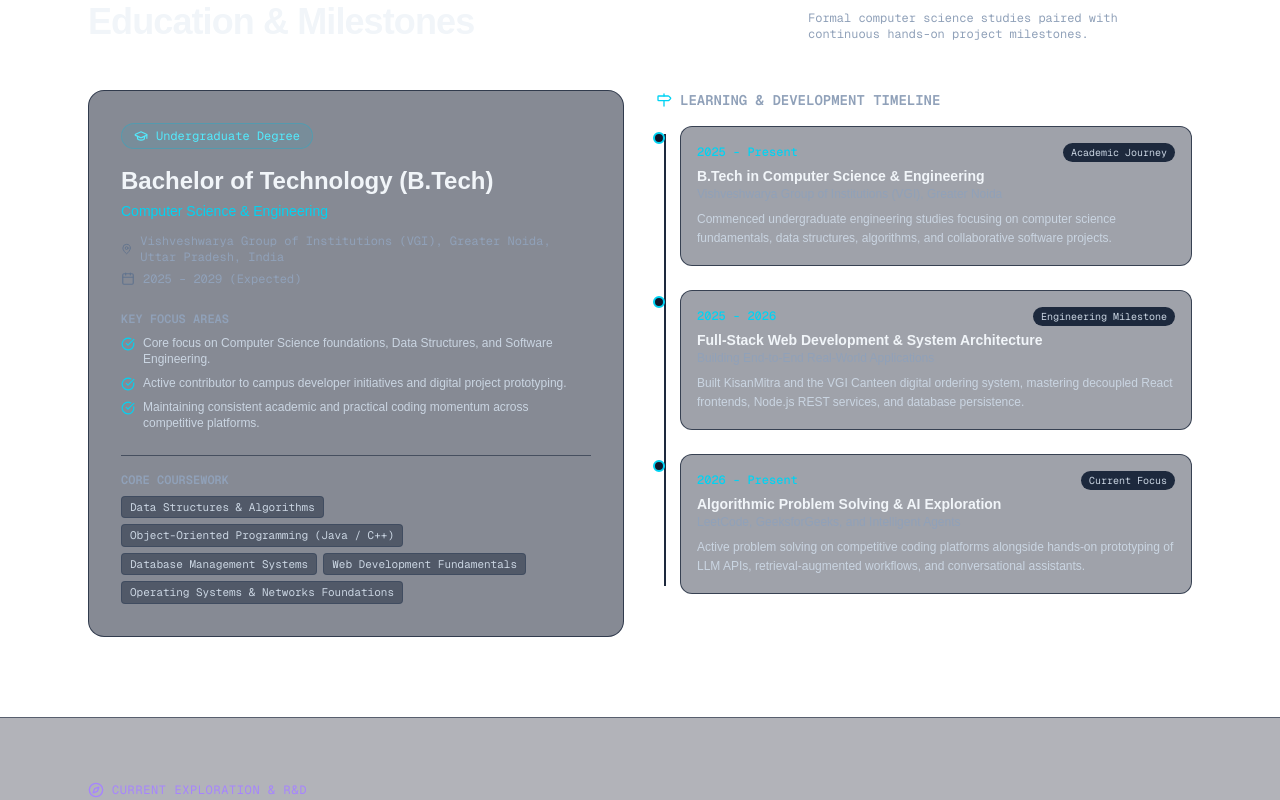
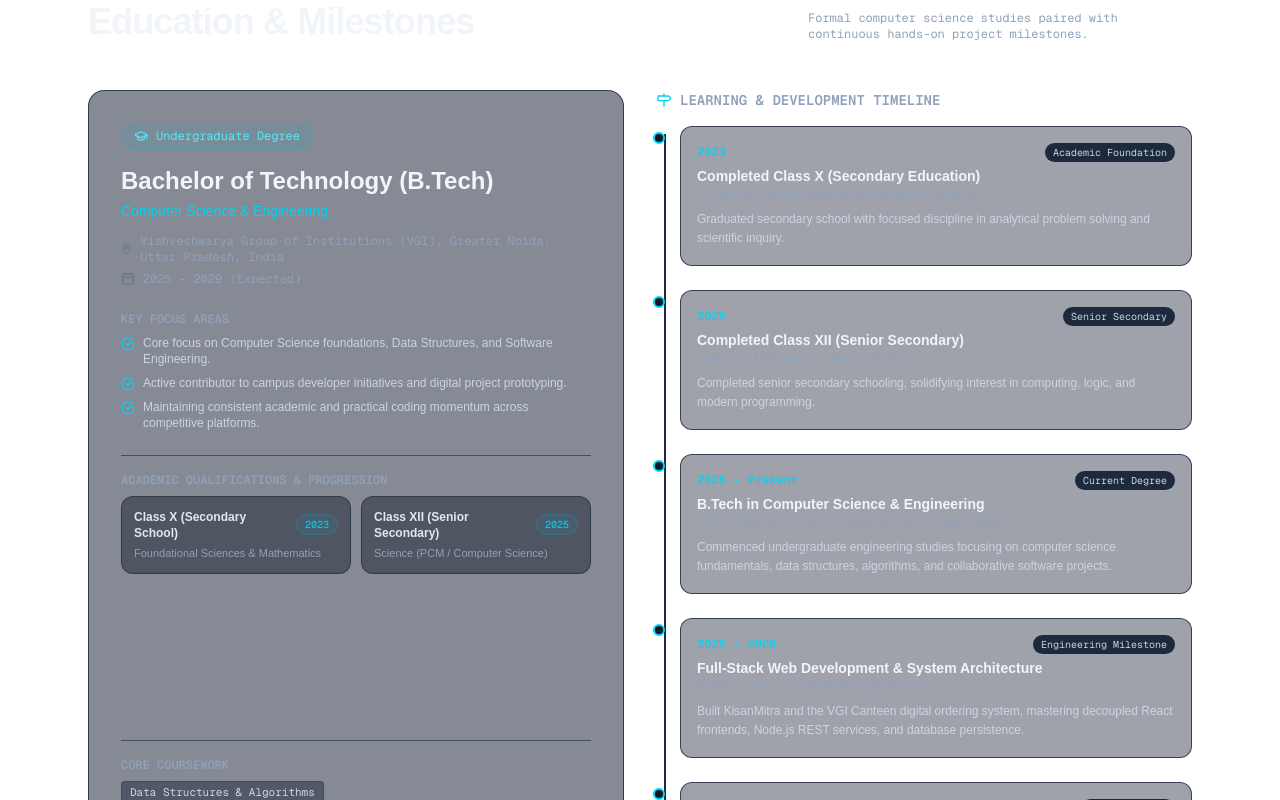
Before and after one commit to nikhil007-git/portfolio, a Next.js app: page / in a window 1280 px wide. Shown: the part 4800-5600 px from the top of the page. Built offline with nearby package versions, Linux system fonts and the light colour scheme; no server answers.

Commit message:
feat: add 10th (2023) and 12th (2025) education milestones and qualifications

```diff
--- a/src/components/education/EducationSection.tsx
+++ b/src/components/education/EducationSection.tsx
@@ -64,6 +64,35 @@ export function EducationSection() {
                   </div>
                 ))}
               </div>
+
+              {/* Academic Progression: 10th & 12th */}
+              {education.levels && (
+                <div className="space-y-2 mb-6 pt-4 border-t border-slate-800/60 light:border-slate-100">
+                  <h4 className="text-xs font-mono uppercase text-slate-400 font-semibold mb-2">
+                    Academic Qualifications & Progression
+                  </h4>
+                  <div className="grid grid-cols-1 sm:grid-cols-2 gap-2.5">
+                    {education.levels.slice(0, 2).map((lvl, idx) => (
+                      <div
+                        key={idx}
+                        className="p-3 rounded-xl bg-slate-950/40 dark:bg-slate-950/40 light:bg-slate-50 border border-slate-800/60 light:border-slate-200"
+                      >
+                        <div className="flex items-center justify-between gap-1 mb-1">
+                          <span className="font-semibold text-xs text-slate-200 dark:text-slate-200 light:text-slate-900">
+                            {lvl.level}
+                          </span>
+                          <span className="text-[10px] font-mono px-2 py-0.5 rounded-full bg-cyan-500/10 text-cyan-400 border border-cyan-500/20">
+                            {lvl.year}
+                          </span>
+                        </div>
+                        <p className="text-[11px] text-slate-400 dark:text-slate-400 light:text-slate-600">
+                          {lvl.streamOrFocus}
+                        </p>
+                      </div>
+                    ))}
+                  </div>
+                </div>
+              )}
             </div>
 
             {/* Coursework */}
--- a/src/components/theme/ThemeProvider.tsx
+++ b/src/components/theme/ThemeProvider.tsx
@@ -56,5 +56,6 @@ export function ThemeProvider({ children }: { children: React.ReactNode }) {
 }
 
 export function useTheme() {
-  return useContext(ThemeContext);
+  const context = useContext(ThemeContext);
+  return context || defaultContext;
 }
--- a/src/content/portfolioData.ts
+++ b/src/content/portfolioData.ts
@@ -31,6 +31,27 @@ export const portfolioData: ProfileData = {
       'Database Management Systems',
       'Web Development Fundamentals',
       'Operating Systems & Networks Foundations'
+    ],
+    levels: [
+      {
+        level: 'Class X (Secondary School)',
+        year: '2023',
+        streamOrFocus: 'Foundational Sciences & Mathematics',
+        description: 'Completed secondary school board examinations with solid analytical and quantitative footing.'
+      },
+      {
+        level: 'Class XII (Senior Secondary)',
+        year: '2025',
+        streamOrFocus: 'Science (PCM / Computer Science)',
+        description: 'Completed senior secondary schooling building core proficiency in mathematics, physics, and computer science basics.'
+      },
+      {
+        level: 'B.Tech in Computer Science & Engineering',
+        year: '2025 – 2029',
+        institution: 'Vishveshwarya Group of Institutions (VGI), Greater Noida',
+        streamOrFocus: 'Full-Stack Software Engineering & Computer Systems',
+        description: 'Undergraduate engineering studies specializing in software development, data structures, and emerging AI applications.'
+      }
     ]
   },
   socials: [
@@ -370,11 +391,25 @@ export const portfolioData: ProfileData = {
   ],
   milestones: [
     {
+      period: '2023',
+      title: 'Completed Class X (Secondary Education)',
+      subtitle: 'Strong Foundational Base in Mathematics & Science',
+      description: 'Graduated secondary school with focused discipline in analytical problem solving and scientific inquiry.',
+      badge: 'Academic Foundation'
+    },
+    {
+      period: '2025',
+      title: 'Completed Class XII (Senior Secondary)',
+      subtitle: 'Science & Mathematics Stream (PCM)',
+      description: 'Completed senior secondary schooling, solidifying interest in computing, logic, and modern programming.',
+      badge: 'Senior Secondary'
+    },
+    {
       period: '2025 - Present',
       title: 'B.Tech in Computer Science & Engineering',
       subtitle: 'Vishveshwarya Group of Institutions (VGI), Greater Noida',
       description: 'Commenced undergraduate engineering studies focusing on computer science fundamentals, data structures, algorithms, and collaborative software projects.',
-      badge: 'Academic Journey'
+      badge: 'Current Degree'
     },
     {
       period: '2025 - 2026',
--- a/src/lib/ai-grounding.ts
+++ b/src/lib/ai-grounding.ts
@@ -15,7 +15,10 @@ VERIFIED FACTS:
 - Name: ${portfolioData.name}
 - Role: ${portfolioData.role}
 - Headline: "${portfolioData.headline}"
-- Education: ${portfolioData.education.degree} in ${portfolioData.education.field} from ${portfolioData.education.institution}, ${portfolioData.education.location} (Expected graduation: ${portfolioData.education.expectedGraduation}).
+- Education:
+  * Class X (Secondary School): Completed in 2023
+  * Class XII (Senior Secondary - Science / PCM): Completed in 2025
+  * Bachelor of Technology (B.Tech) in Computer Science & Engineering: Vishveshwarya Group of Institutions (VGI), Greater Noida (2025 – 2029, Expected Graduation: 2029)
 - Location: ${portfolioData.locationDisplay}
 - Availability: ${portfolioData.availability}
 - Email: ${portfolioData.email}
@@ -66,8 +69,8 @@ export const FALLBACK_FAQ: FallbackAnswer[] = [
     answer: `Nikhil has built several key engineering projects:\n1. KisanMitra (Agricultural advisory & weather support platform)\n2. VGI Canteen System (Decoupled campus cafeteria ordering system)\n3. Real-Time Weather Web App (Dynamic meteorological visualizer)\n4. AOT Interactive Experience (High-performance web animation showcase)\n5. BMI Health Calculator (Accessible health utility with WHO scales)\nExplore the 'Projects' section for complete case studies!`
   },
   {
-    keywords: ['education', 'college', 'university', 'study', 'degree', 'vgi', 'graduation'],
-    answer: `Nikhil is pursuing his Bachelor of Technology (B.Tech) in Computer Science & Engineering at Vishveshwarya Group of Institutions (VGI), Greater Noida, with expected graduation in 2029.`
+    keywords: ['education', 'college', 'university', 'study', 'degree', 'vgi', 'graduation', '10th', '12th', 'school', 'matriculation', 'intermediate'],
+    answer: `Nikhil's academic progression includes:\n• Class X (Secondary School): Completed in 2023\n• Class XII (Senior Secondary - Science / PCM): Completed in 2025\n• B.Tech in Computer Science & Engineering: Vishveshwarya Group of Institutions (VGI), Greater Noida (2025–2029, currently in progress).`
   },
   {
     keywords: ['contact', 'email', 'hire', 'reach', 'message', 'internship', 'freelance'],
```
Also changed, not shown: src/types/portfolio.ts (+9 -0 lines), src/app/page.tsx (line endings or trailing spaces), 1 other file (tests, documents, lock files or other folders).
